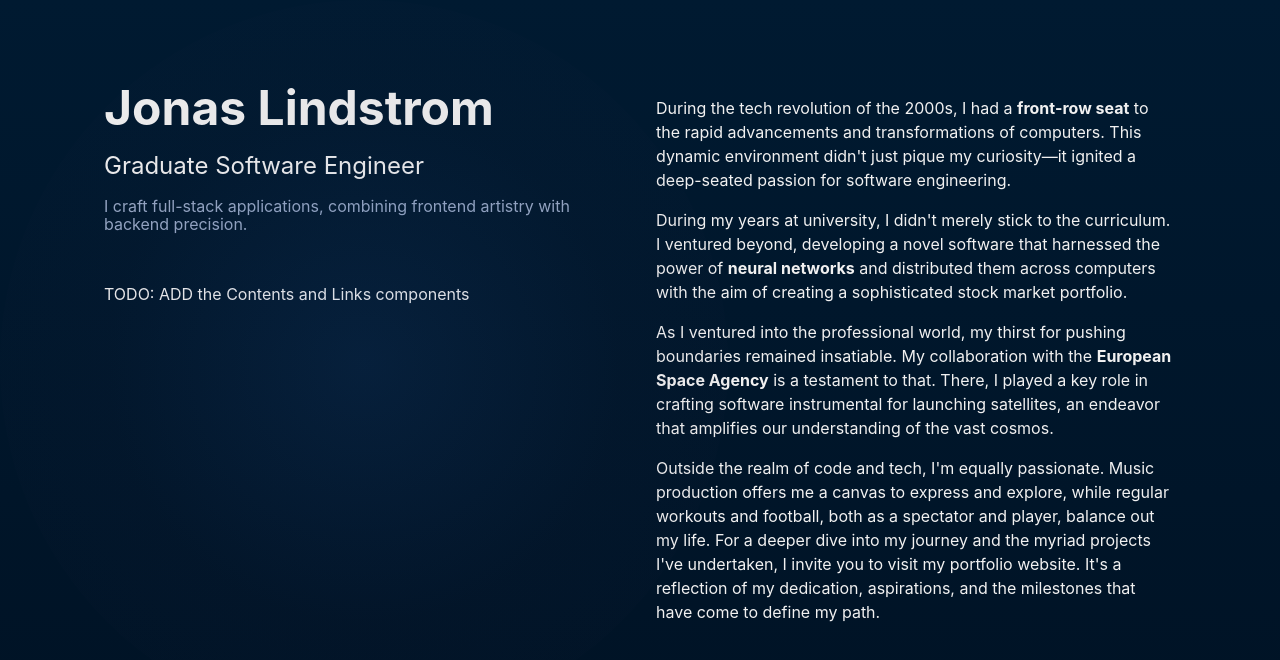
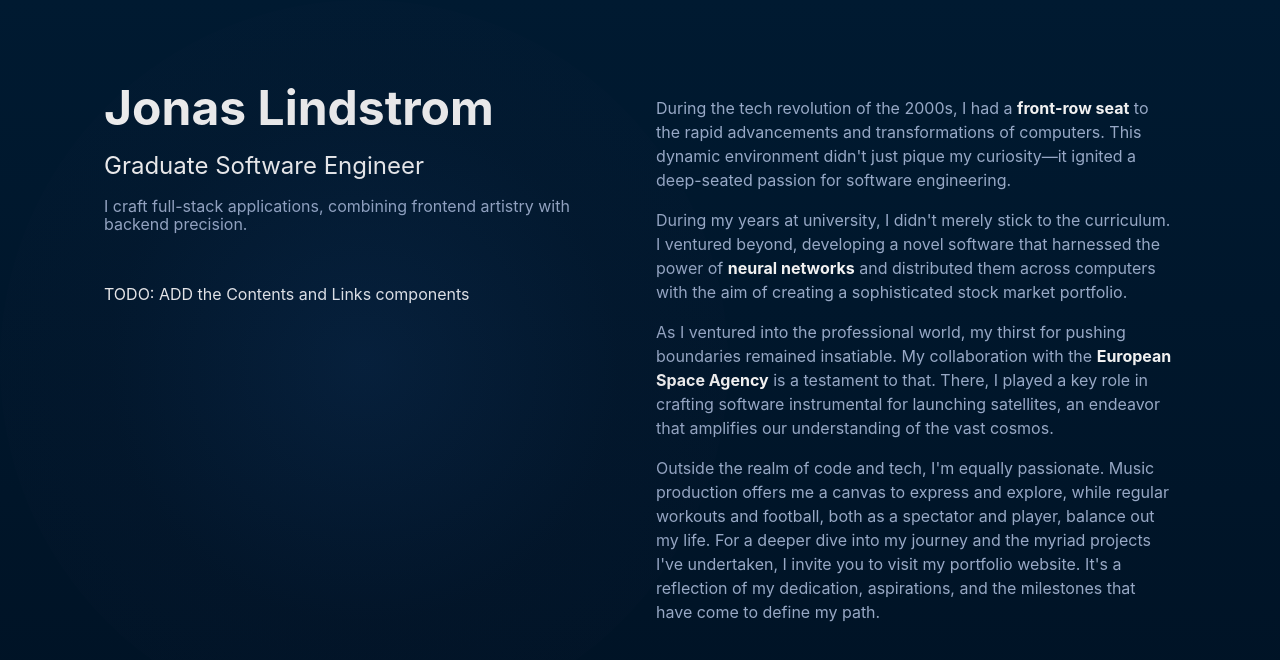
Before and after one commit to jdl00/portfolio, a React (Create React App) app: page / in a window 1280 px wide. Shown: the top 660 px of the page. Built offline with nearby package versions, Linux system fonts and the light colour scheme.

Commit message:
Added default text styling

```diff
--- a/src/assets/styles/theme.ts
+++ b/src/assets/styles/theme.ts
@@ -1,14 +1,19 @@
-import { createTheme } from '@mui/material/styles';
+import { createTheme, alpha } from '@mui/material/styles';
 
 import colors from './colorPalette';
 import backgroundColors from './backgroundPallete';
 
 const theme = createTheme({
-
   typography: {
     fontFamily: 'IBM Plex Sans, Inter, Arial, sans-serif', // Primary font + fallback fonts
     fontWeightRegular: 400,
     fontWeightBold: 700,
+    body1: {
+      color: alpha(colors.secondary, 0.85),
+    },
+    body2: {
+      color: alpha(colors.secondary, 0.85),
+    },
   },
   palette: {
     background: {
@@ -26,10 +31,18 @@ const theme = createTheme({
     },
     text: {
       primary: colors.primary,
-      // secondary, hint, disabled... can also be set if needed
     },
   },
   components: {
+    MuiTypography: {
+      styleOverrides: {
+        body1: {
+          '& strong': {
+            color: colors.primary,
+          },
+        },
+      },
+    },
     MuiPaper: {
       defaultProps: {
         elevation: 0,
```
